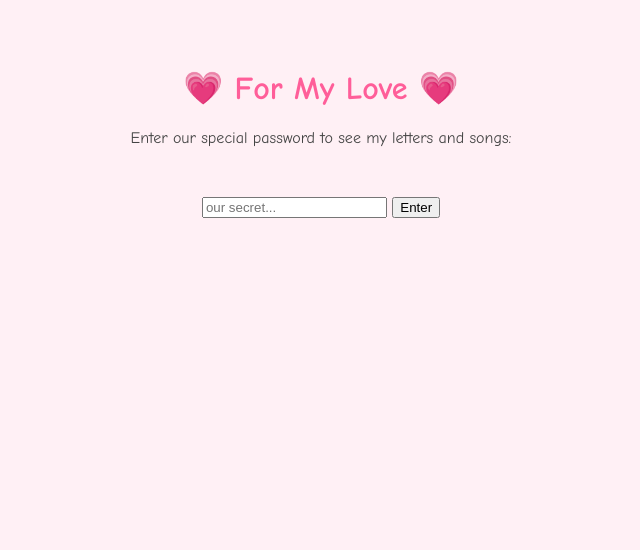
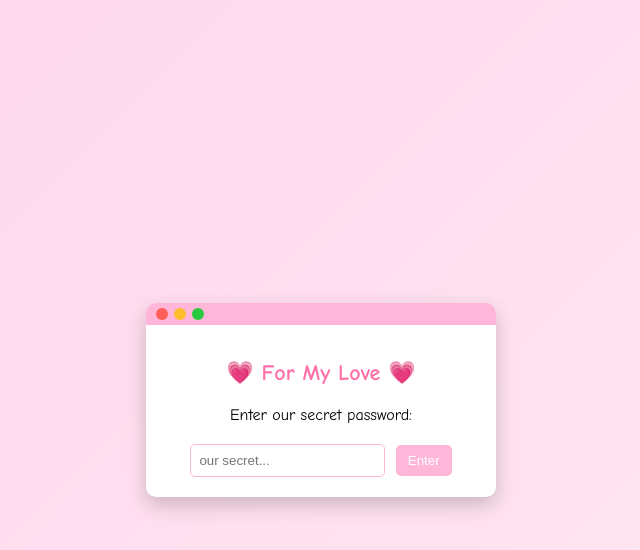
Before and after one commit to Aeternetas/For-ml, a plain HTML site: page index.html in a window 1280 px wide. Shown: the whole page, without its empty margins (319-959 px from the left). Drawn offline with Linux system fonts and the light colour scheme.

Commit message:
Update index.html

```diff
--- a/index.html
+++ b/index.html
@@ -2,54 +2,130 @@
 <html>
 <head>
   <meta charset="UTF-8">
-  <title>For My Love 💌</title>
+  <title>For My Love 💗</title>
   <style>
     body {
-      background-color: #fff0f5;
+      background: linear-gradient(135deg, #ffd6ec, #ffe9f3);
       font-family: "Comic Sans MS", cursive;
-      color: #444;
+      display: flex;
+      align-items: center;
+      justify-content: center;
+      height: 100vh;
+      margin: 0;
+    }
+
+    .browser {
+      background: white;
+      width: 350px;
+      border-radius: 10px;
+      box-shadow: 0 8px 20px rgba(0, 0, 0, 0.2);
+      overflow: hidden;
       text-align: center;
-      padding: 40px;
     }
+
+    .browser-header {
+      background: #ffb6d9;
+      display: flex;
+      align-items: center;
+      justify-content: start;
+      padding: 5px 10px;
+    }
+
+    .dot {
+      width: 12px;
+      height: 12px;
+      border-radius: 50%;
+      margin-right: 6px;
+    }
+    .dot.red { background: #ff5f56; }
+    .dot.yellow { background: #ffbd2e; }
+    .dot.green { background: #27c93f; }
+
+    .content {
+      padding: 20px;
+    }
+
     h1 {
-      color: #ff5e99;
+      color: #ff6fa8;
+      font-size: 22px;
+      margin-bottom: 20px;
     }
+
     a {
-      color: #ff80c0;
+      display: block;
+      margin: 10px 0;
+      padding: 10px;
+      background: #ffe4f2;
+      border-radius: 8px;
+      color: #ff69b4;
       text-decoration: none;
+      transition: 0.2s;
     }
+
+    a:hover {
+      background: #ffbde4;
+      transform: scale(1.03);
+    }
+
     .password-box {
-      margin-top: 50px;
+      margin-top: 20px;
     }
-    .hidden {
-      display: none;
+
+    input {
+      padding: 8px;
+      border: 1px solid #ffb6d9;
+      border-radius: 5px;
     }
+
+    button {
+      background: #ffb6d9;
+      border: none;
+      color: white;
+      padding: 8px 12px;
+      border-radius: 5px;
+      margin-left: 5px;
+      cursor: pointer;
+      transition: 0.2s;
+    }
+
+    button:hover {
+      background: #ff8fc6;
+    }
+
+    .hidden { display: none; }
   </style>
 </head>
 <body>
-  <h1>💗 For My Love 💗</h1>
-  <p>Enter our special password to see my letters and songs:</p>
-  <div class="password-box">
-    <input type="password" id="password" placeholder="our secret...">
-    <button onclick="checkPassword()">Enter</button>
-  </div>
+  <div class="browser">
+    <div class="browser-header">
+      <div class="dot red"></div>
+      <div class="dot yellow"></div>
+      <div class="dot green"></div>
+    </div>
+    <div class="content">
+      <h1>💗 For My Love 💗</h1>
+      <p>Enter our secret password:</p>
 
-  <div id="content" class="hidden">
-    <h2>💌 Letters</h2>
-    <p><a href="letters.html">Read my letters to you</a></p>
+      <div class="password-box">
+        <input type="password" id="password" placeholder="our secret...">
+        <button onclick="checkPassword()">Enter</button>
+      </div>
 
-    <h2>🎵 Songs That Remind Me of You</h2>
-    <p><a href="songs.html">Listen here</a></p>
+      <div id="content" class="hidden">
+        <a href="letters.html">💌 Letters</a>
+        <a href="songs.html">🎵 Songs</a>
+      </div>
+    </div>
   </div>
 
   <script>
     function checkPassword() {
       const pass = document.getElementById("password").value;
-      if (pass === "Skye+ParkerForever") { // change this to your cute password!
+      if (pass === "S+PwithGod") { // change this to your real password
         document.querySelector(".password-box").style.display = "none";
         document.getElementById("content").classList.remove("hidden");
       } else {
-        alert("Try again my love (You got this and I love you)");
+        alert("Try again my love");
       }
     }
   </script>
```
